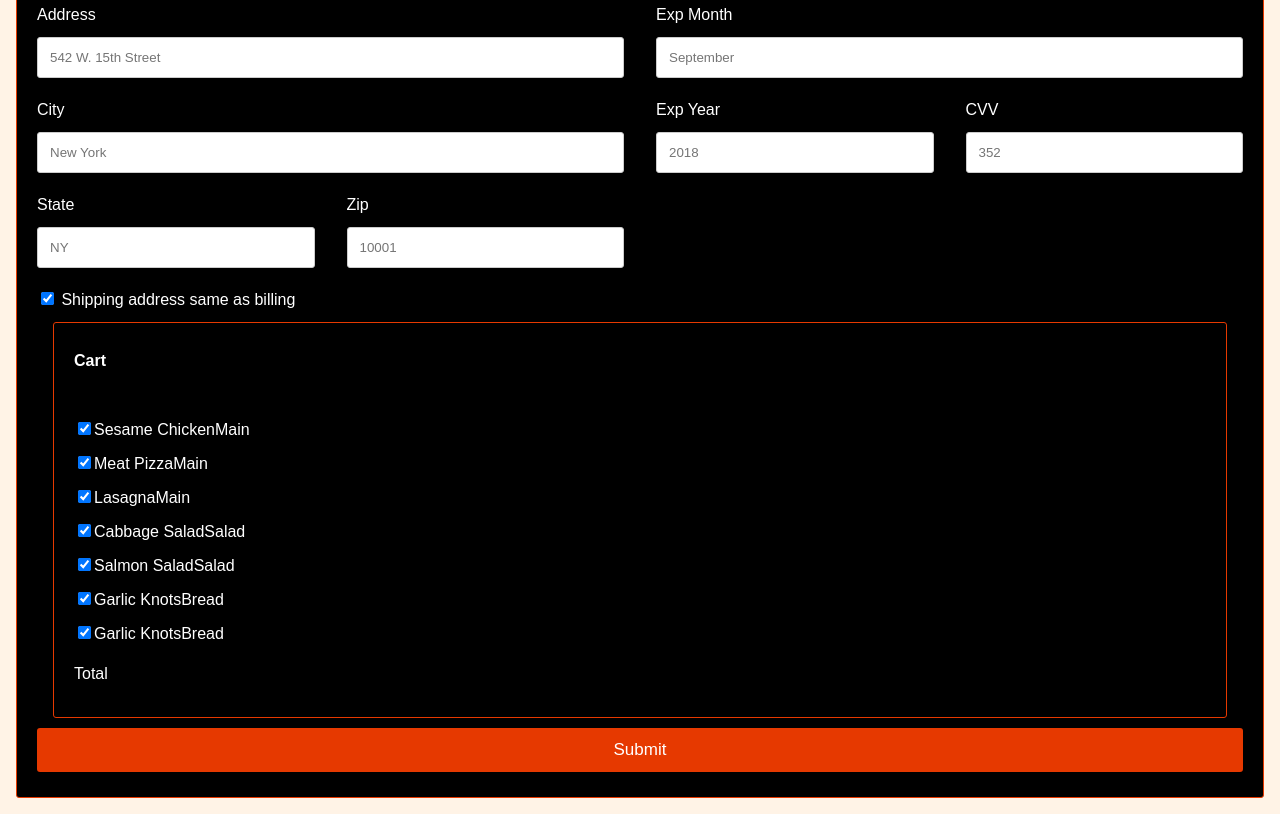
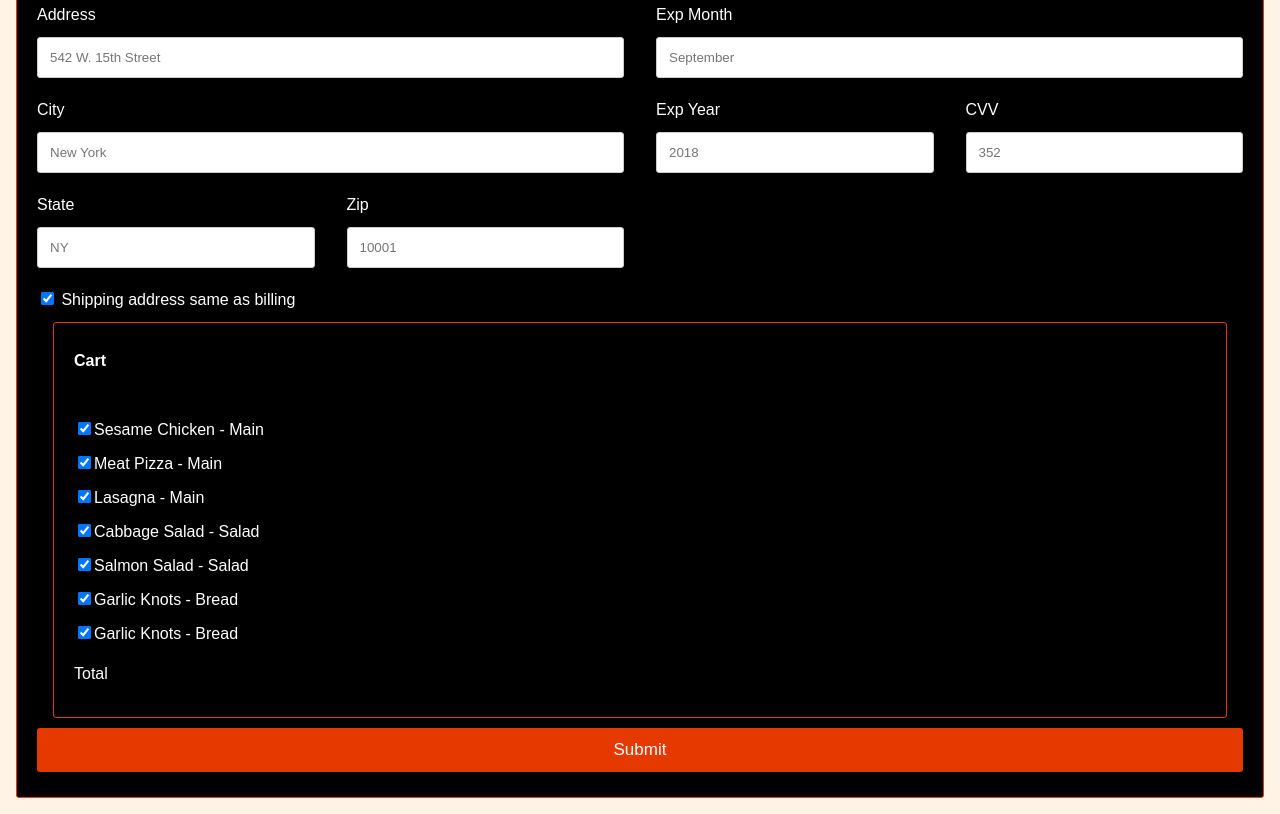
Before and after one commit to tehillaFeldman/koToGo, a plain HTML site: page Order.html in a window 1280 px wide. Shown: the part 687-1501 px from the top of the page. Drawn offline with Linux system fonts and the light colour scheme.

Commit message:
edit layout

```diff
--- a/Order.html
+++ b/Order.html
@@ -109,31 +109,31 @@
                 </h4>
 
                 <label>
-                  <input type="checkbox" checked="checked" name="sesamechicken">Sesame Chicken<span class="dish_type">Main</span>
+                  <input type="checkbox" checked="checked" name="sesamechicken">Sesame Chicken<span class="dish_type"> - Main</span>
                 </label>
 
                 <label>
-                  <input type="checkbox" checked="checked" name="meatpizza">Meat Pizza<span class="dish_type">Main</span>
+                  <input type="checkbox" checked="checked" name="meatpizza">Meat Pizza<span class="dish_type"> - Main</span>
                 </label>
 
                 <label>
-                  <input type="checkbox" checked="checked" name="lasagna">Lasagna<span class="dish_type">Main</span>
+                  <input type="checkbox" checked="checked" name="lasagna">Lasagna<span class="dish_type"> - Main</span>
                 </label>
 
                 <label>
-                  <input type="checkbox" checked="checked" name="cabbagesalad">Cabbage Salad<span class="dish_type">Salad</span>
+                  <input type="checkbox" checked="checked" name="cabbagesalad">Cabbage Salad<span class="dish_type"> - Salad</span>
                 </label>
 
                 <label>
-                  <input type="checkbox" checked="checked" name="salmonsalad">Salmon Salad<span class="dish_type">Salad</span>
+                  <input type="checkbox" checked="checked" name="salmonsalad">Salmon Salad<span class="dish_type"> - Salad</span>
                 </label>
 
                 <label>
-                  <input type="checkbox" checked="checked" name="garlicknots">Garlic Knots<span class="dish_type">Bread</span>
+                  <input type="checkbox" checked="checked" name="garlicknots">Garlic Knots<span class="dish_type"> - Bread</span>
                 </label>
 
                 <label>
-                  <input type="checkbox" checked="checked" name="Dinnerrolls">Garlic Knots<span class="dish_type">Bread</span>
+                  <input type="checkbox" checked="checked" name="Dinnerrolls">Garlic Knots<span class="dish_type"> - Bread</span>
                 </label>
 
                 <p>Total <span class="price" style="color:black"><b>$50 (four servings) </b></span></p>
```
